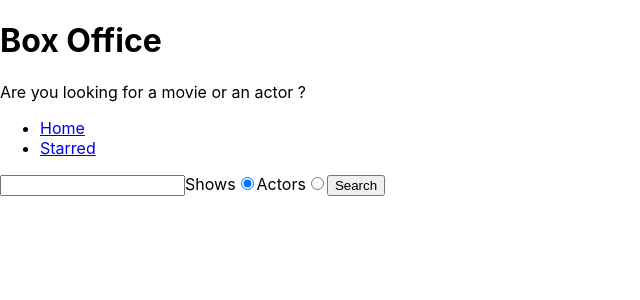
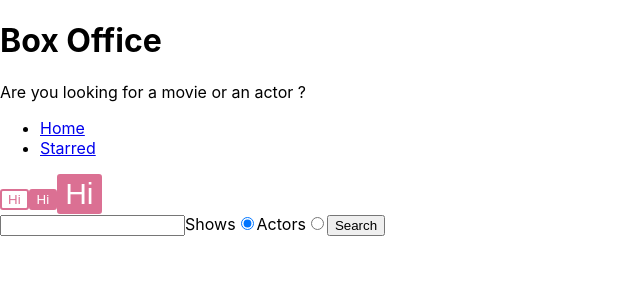
Before and after one commit to pgourishankar07/box-office-app, a React (Create React App) app: page / in a window 1280 px wide. Shown: the top 300 px of the page, without its empty margins (0-640 px from the left). Built offline with nearby package versions, Linux system fonts and the light colour scheme.

Commit message:
Intro to Styled components and installed styled-components package

```diff
--- a/package.json
+++ b/package.json
@@ -8,6 +8,7 @@
     "react-dom": "^18.2.0",
     "react-router-dom": "^6.14.1",
     "react-scripts": "5.0.1",
+    "styled-components": "^6.0.4",
     "web-vitals": "^2.1.4",
     "workbox-background-sync": "^6.6.0",
     "workbox-broadcast-update": "^6.6.0",
--- a/src/pages/Home.jsx
+++ b/src/pages/Home.jsx
@@ -4,6 +4,39 @@ import { searchShowsActors } from './../api/tvmazeData';
 import SearchForm from '../components/SearchForm';
 import ShowsGrid from '../components/shows/ShowsGrid';
 import ActorsGrid from '../components/actors/ActorsGrid';
+import styled, { css } from 'styled-components';
+// _______________
+
+const AnyTagName = styled.button`
+  background: transparent;
+  border-radius: 3px;
+  border: 2px solid palevioletred;
+  color: palevioletred;
+
+  ${props =>
+    props.primary &&
+    css`
+      background: palevioletred;
+      color: white;
+    `}
+
+  /* ${props =>
+    props.fontSize &&
+    css`
+      font-size: ${props.fontSize}px;
+      background: palevioletred;
+      color: white;
+    `} */
+
+    ${props =>
+    props.$fontSize &&
+    css`
+      font-size: ${props.$fontSize}px;
+      background: palevioletred;
+      color: white;
+    `}
+`;
+// _______________
 
 function Home() {
   const [filter, setFilter] = useState(null);
@@ -42,6 +75,14 @@ function Home() {
   // ____________________________________________________________________
   return (
     <>
+      <AnyTagName>Hi</AnyTagName>
+      <AnyTagName primary>Hi</AnyTagName>
+      {/* <AnyTagName primary fontSize={30}>
+        Hi
+      </AnyTagName> */}
+      <AnyTagName primary $fontSize={30}>
+        Hi
+      </AnyTagName>
       <SearchForm SearchData={Search} />
 
       <div>{renderData()}</div>
```
Also changed, not shown: 1 other file (tests, documents, lock files or other folders).
